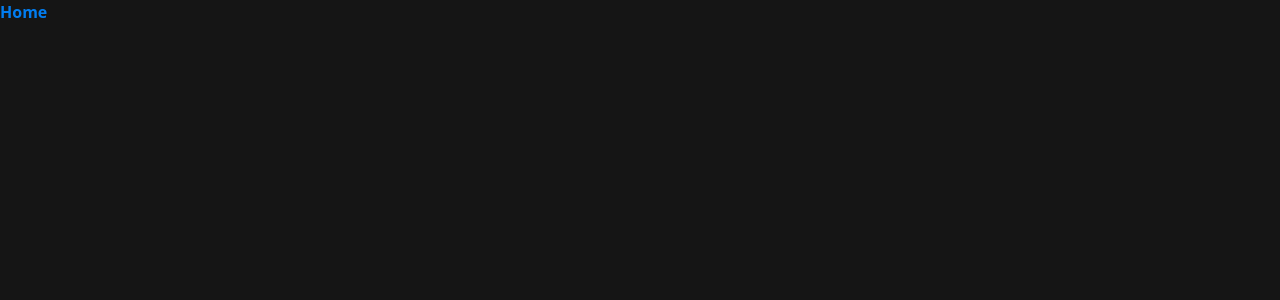
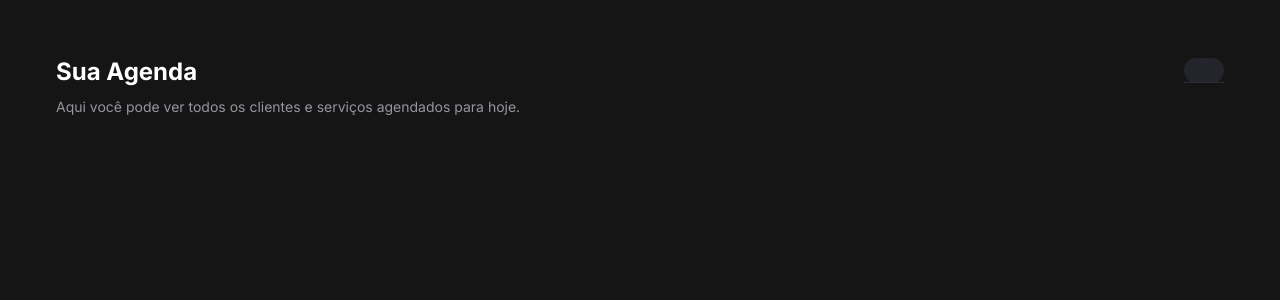
Before and after one commit to gustavo2892/pet-shop-schedule, a Next.js app: page / in a window 1280 px wide. Shown: the top 300 px of the page. Built offline with nearby package versions, Linux system fonts and the light colour scheme.

Commit message:
Create home page

```diff
--- a/src/app/layout.tsx
+++ b/src/app/layout.tsx
@@ -1,20 +1,23 @@
 import type { Metadata } from 'next';
-import { Geist, Geist_Mono } from 'next/font/google';
+import { Inter } from 'next/font/google';
 import '@/styles/globals.css';
 
-const geistSans = Geist({
-  variable: '--font-geist-sans',
+const inter = Inter({
+  variable: '--font-inter',
   subsets: ['latin'],
+  weight: ['400', '500', '700'],
 });
 
-const geistMono = Geist_Mono({
-  variable: '--font-geist-mono',
+const interTight = Inter({
+  variable: '--font-inter-tight',
   subsets: ['latin'],
+  weight: ['700'],
 });
 
 export const metadata: Metadata = {
-  title: 'Create Next App',
-  description: 'Generated by create next app',
+  title: 'Mundo Pet',
+  description:
+    'Aqui você pode ver todos os clientes e serviços agendados para hoje.',
 };
 
 export default function RootLayout({
@@ -24,9 +27,7 @@
 }>) {
   return (
     <html lang="en">
-      <body
-        className={`${geistSans.variable} ${geistMono.variable} antialiased`}
-      >
+      <body className={`${inter.variable} ${interTight.variable} antialiased`}>
         {children}
       </body>
     </html>
--- a/src/app/page.tsx
+++ b/src/app/page.tsx
@@ -1,7 +1,54 @@
+import { PeriodSection } from '@/components/period-section/period-section';
+
+const appointments = [
+  {
+    id: '1',
+    petName: 'Rex',
+    description: 'Consulta',
+    tutorName: 'João',
+    phone: '1234567890',
+    scheduleAt: new Date('2025-08-17T10:00:00'),
+  },
+  {
+    id: '2',
+    petName: 'Mimi',
+    tutorName: 'Maria',
+    description: 'Banho',
+    phone: '1234567890',
+    scheduleAt: new Date('2025-08-17T11:00:00'),
+  },
+  {
+    id: '3',
+    petName: 'Nina',
+    tutorName: 'Natalia',
+    description: 'Consulta',
+    phone: '1234567890',
+    scheduleAt: new Date('2025-08-17T14:00:00'),
+  },
+  {
+    id: '4',
+    petName: 'Nina',
+    tutorName: 'Natalia',
+    description: 'Consulta',
+    phone: '1234567890',
+    scheduleAt: new Date('2025-08-17T19:00:00'),
+  },
+];
+
 export default function Home() {
   return (
-    <div>
-      <h2 className="text-accent-blue">Home</h2>
+    <div className="bg-background-primary p-6">
+      <div className="flex items-center justify-between md:m-8">
+        <div>
+          <h1 className="text-title-size text-content-primary mb-2">
+            Sua Agenda
+          </h1>
+          <p className="text-paragraph-medium-size text-content-secondary">
+            Aqui você pode ver todos os clientes e serviços agendados para hoje.
+          </p>
+        </div>
+        <PeriodSection period={[]} />
+      </div>
     </div>
   );
 }
--- /dev/null
+++ b/src/components/period-section/index.ts
@@ -0,0 +1 @@
+export * from './period-section';
--- /dev/null
+++ b/src/components/period-section/period-section.tsx
@@ -0,0 +1,24 @@
+import { Cloudy, Moon, Sun } from 'lucide-react';
+
+type PeriodSectionProps = {
+  period: any;
+};
+
+const periodIcons = {
+  morning: <Sun className="text-accent-blue" />,
+  afternoon: <Cloudy className="text-accent-orange" />,
+  evening: <Moon className="text-accent-yellow" />,
+};
+
+export const PeriodSection = ({ period }: PeriodSectionProps) => {
+  return (
+    <section className="mb-8 bg-background-tertiary rounded-xl">
+      <div className="flex items-center px-5 py-3 justify-between border-b border-[#2E2C30]">
+        <div>{periodIcons[period.type]}</div>
+        <h2 className="text-label-large-size text-content-primary">
+          {period.title}
+        </h2>
+      </div>
+    </section>
+  );
+};
```
